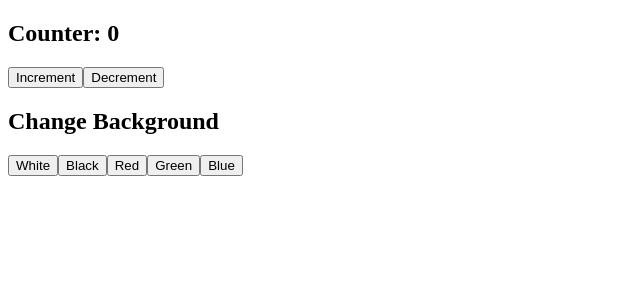
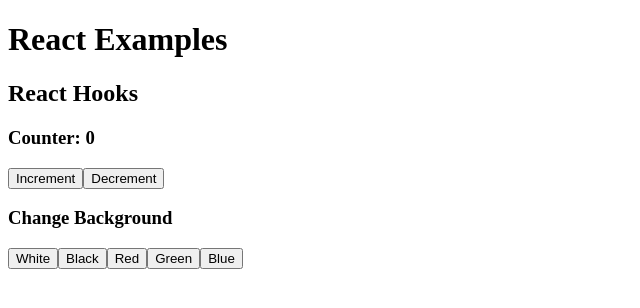
Before and after one commit to mshelley-twg/react-examples, a React (Create React App) app: page / in a window 1280 px wide. Shown: the top 308 px of the page, without its empty margins (0-640 px from the left). Built offline with nearby package versions, Linux system fonts and the light colour scheme; the HTML template or start-up script is replaced by a standard one.

Commit message:
Move hooks example to separate folder

```diff
--- a/src/App.js
+++ b/src/App.js
@@ -1,12 +1,11 @@
 import React from 'react'
-import BackgroundChanger from './BackgroundChanger'
-import Counter from './Counter'
+import HooksExample from './hooks'
 
 function App () {
   return (
     <main>
-      <Counter />
-      <BackgroundChanger />
+      <h1>React Examples</h1>
+      <HooksExample />
     </main>
   )
 }
--- a/src/BackgroundChanger.js
+++ b/src/hooks/BackgroundChanger.js
@@ -21,7 +21,7 @@
 
   return (
     <section>
-      <h2>Change Background</h2>
+      <h3>Change Background</h3>
       <BackgroundButton background='#ffffff' setBackground={setBackground}>White</BackgroundButton>
       <BackgroundButton background='#000000' setBackground={setBackground}>Black</BackgroundButton>
       <BackgroundButton background='#ff0000' setBackground={setBackground}>Red</BackgroundButton>
--- a/src/Counter.js
+++ b/src/hooks/Counter.js
@@ -5,7 +5,7 @@
 
   return (
     <section>
-      <h2>Counter: {value}</h2>
+      <h3>Counter: {value}</h3>
       <button onClick={() => setValue(currentValue => currentValue + 1)}>Increment</button>
       <button onClick={() => setValue(currentValue => currentValue - 1)}>Decrement</button>
     </section>
--- /dev/null
+++ b/src/hooks/index.js
@@ -0,0 +1,15 @@
+import React from 'react'
+import BackgroundChanger from './BackgroundChanger'
+import Counter from './Counter'
+
+function HooksExample () {
+  return (
+    <section>
+      <h2>React Hooks</h2>
+      <Counter />
+      <BackgroundChanger />
+    </section>
+  )
+}
+
+export default HooksExample
```
